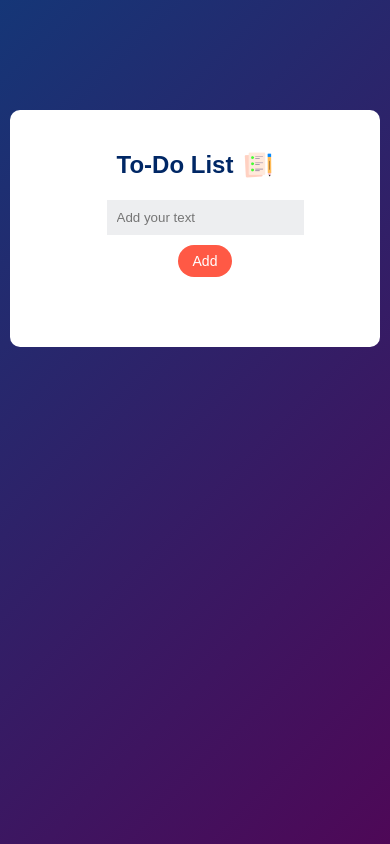
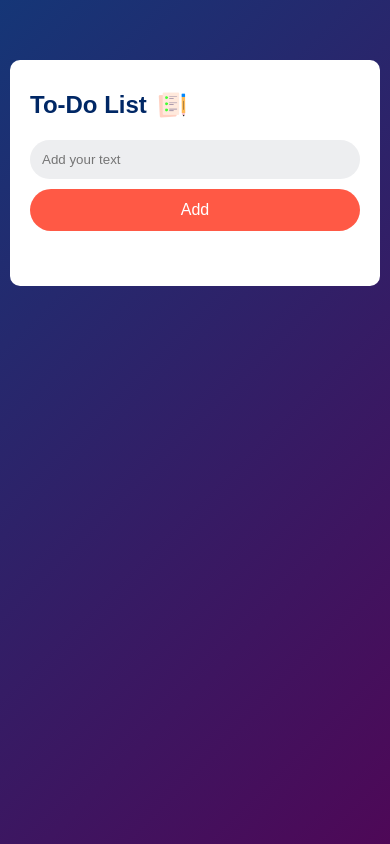
Before and after one commit to Xlence1624/to-do-list, a plain HTML site: page index.html in a window 390 px wide. Drawn offline with Linux system fonts and the light colour scheme.

Commit message:
Update style.css

```diff
--- a/style.css
+++ b/style.css
@@ -1,40 +1,39 @@
-*{
+* {
   margin: 0;
   padding: 0;
   box-sizing: border-box;
-    font-family: 'Poppins', sans-serif;
+  font-family: "Poppins", sans-serif;
 }
 
-.container{
+.container {
   width: 100%;
   min-height: 100vh;
   background: linear-gradient(135deg, #153677, #4e0857);
   padding: 10px;
 }
 
-.to-do-app{
+.to-do-app {
   width: 100%;
   max-width: 540px;
   background: #fff;
-    margin:100px auto 20px;
+  margin: 100px auto 20px;
   border-radius: 10px;
   padding: 40px 30px 70px;
 }
 
-.to-do-app h2{
+.to-do-app h2 {
   color: #002765;
   display: flex;
   align-items: center;
   margin-bottom: 20px;
 }
-.to-do-app h2 img{
+.to-do-app h2 img {
   width: 30px;
   margin-left: 10px;
 }
 
-.row{
+.row {
   display: flex;
-
   align-items: center;
   justify-content: space-between;
   background: #edeef0;
@@ -43,7 +42,7 @@
   margin-bottom: 25px;
 }
 
-input{
+input {
   flex: 1;
   border: none;
   outline: none;
@@ -52,7 +51,7 @@ input{
   font-weight: 14px;
 }
 
-button{
+button {
   border: none;
   outline: none;
   padding: 16px 50px;
@@ -63,7 +62,7 @@ button{
   border-radius: 40px;
 }
 
-ul li{
+ul li {
   list-style: none;
   font-size: 17px;
   padding: 12px 8px 12px 50px;
@@ -72,8 +71,8 @@ ul li{
   position: relative;
 }
 
-ul li::before{
-content: '';
+ul li::before {
+  content: "";
   position: absolute;
   height: 28px;
   width: 28px;
@@ -83,22 +82,20 @@ background-size: cover;
   background-position: center;
   top: 12px;
   left: 8px;
-
-
 }
 
-ul li.checked{
+ul li.checked {
   color: #555;
   text-decoration: line-through;
 }
 
-ul li.checked::before{
+ul li.checked::before {
   background-image: url(images/checked.png);
   background-size: cover;
   background-position: center;
 }
 
-ul li span{
+ul li span {
   position: absolute;
   right: 0;
   top: 5px;
@@ -110,41 +107,49 @@ ul li span{
   text-align: center;
   border-radius: 50%;
 }
-ul li span:hover{
+ul li span:hover {
   background: #edeef0;
   border-radius: 50%;
   cursor: pointer;
   transition: all 0.3s ease;
 }
 
-@media(max-width: 400px ){
-    .to-do-app{
-        display: flex;
-        flex-direction: column;
-        justify-content: center;
-        align-items: center;
-        gap: 0px;
+@media (max-width: 600px) {
+  .to-do-app {
+    padding: 30px 20px;
+    margin: 50px auto 20px;
   }
 
-.row{
+  .row {
     flex-direction: column;
     gap: 10px;
-    justify-content: center;
-    align-items: center;
     background: transparent;
-width: 80%;
-margin: 0;
-padding: }
-button{
-    padding: 8px 15px;
-    font-size: 14px;
-   margin: 0 auto;
+    width: 100%;
+    padding: 0;
   }
 
-input{
-
+  input {
+    width: 100%;
+    padding: 12px;
     background: #edeef0;
-   ;
+    border-radius: 30px;
   }
 
+  button {
+    width: 100%;
+    padding: 12px;
+    font-size: 16px;
+    border-radius: 30px;
   }
+
+  ul li {
+    padding: 10px 8px 10px 40px;
+    font-size: 16px;
+  }
+
+  ul li::before {
+    width: 24px;
+    height: 24px;
+    top: 10px;
+  }
+}
```
Lines whose indentation alone changed are shown as unchanged.
